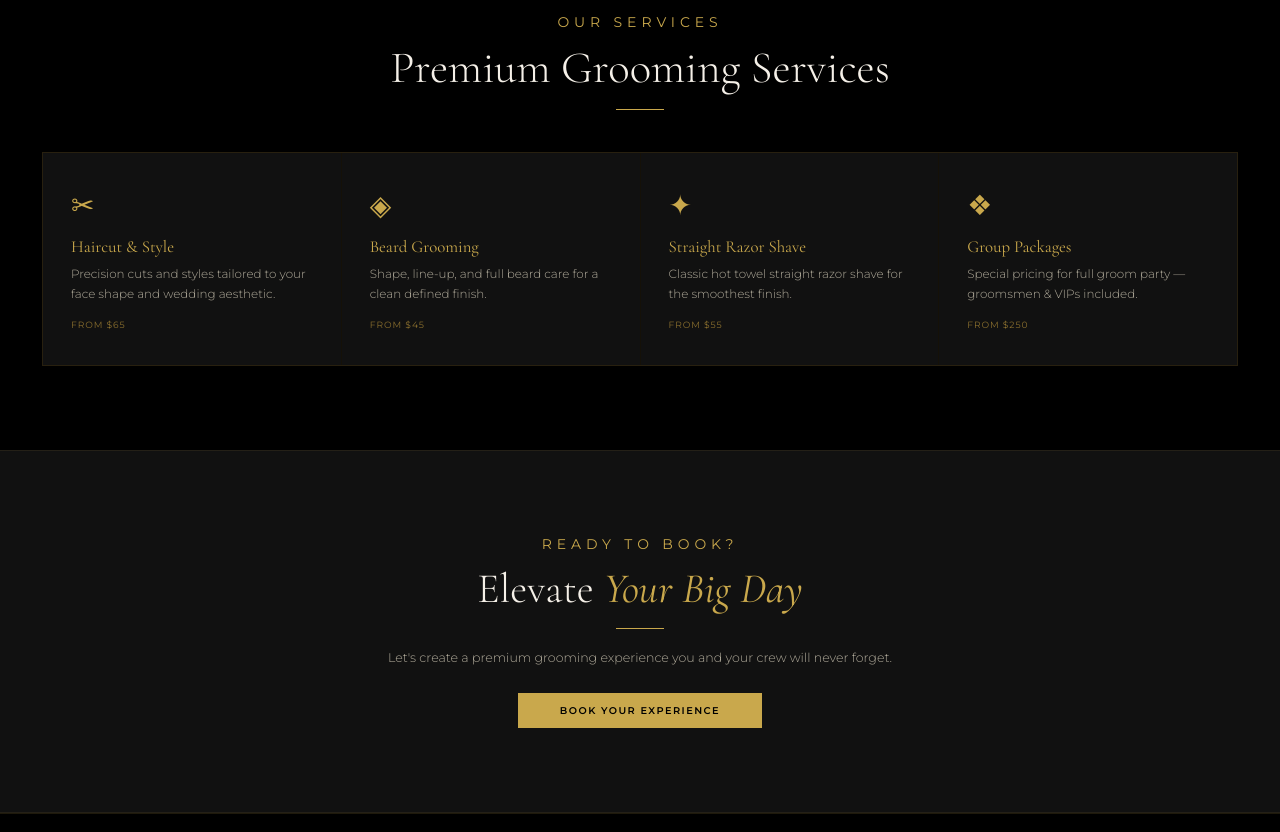
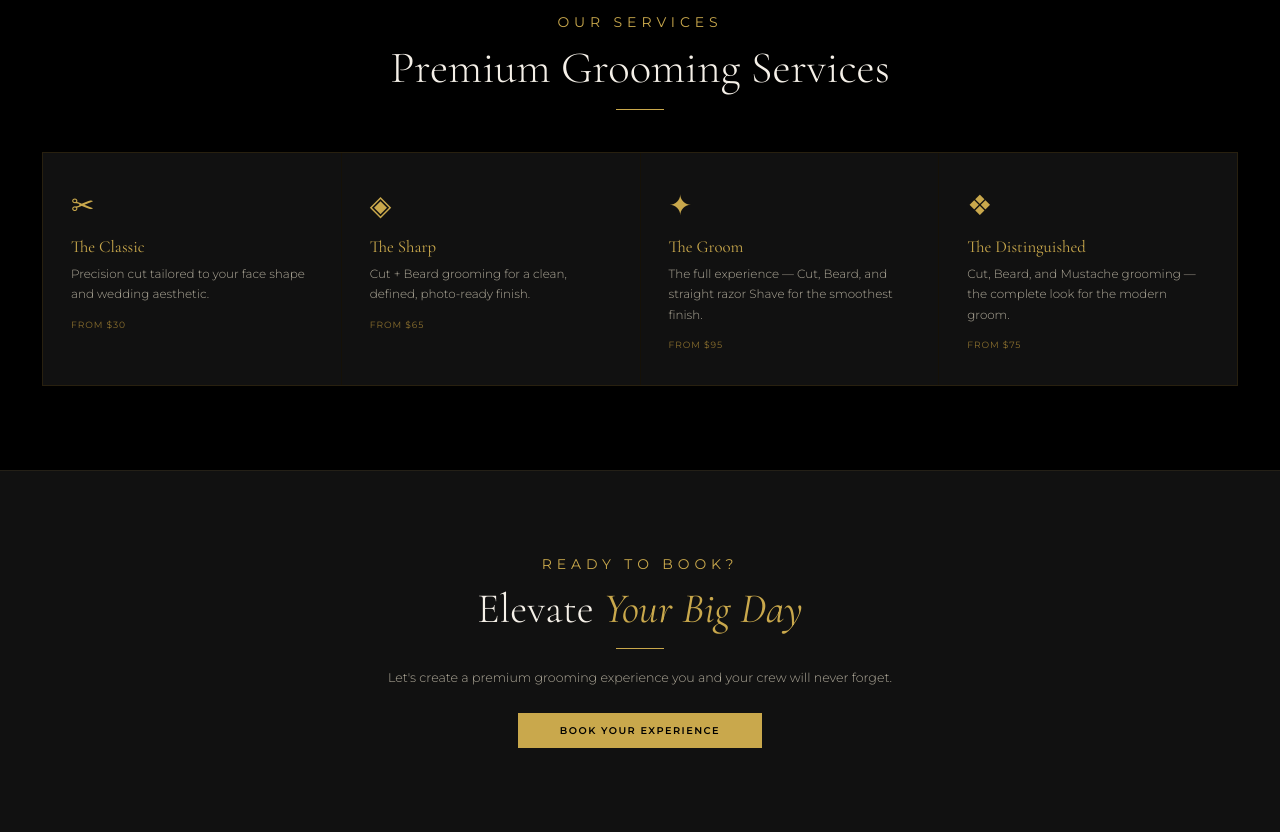
Before and after one commit to marshakprograms/groom-suite, a Flask app: page / in a window 1280 px wide. Shown: the part 1332-2164 px from the top of the page. Run offline with Flask 3, Linux system fonts and the light colour scheme.

Commit message:
Update service packages, pricing, add-ons, and service menu

```diff
--- a/templates/edit_booking.html
+++ b/templates/edit_booking.html
@@ -107,9 +107,9 @@
         <label>Add-ons</label>
         <select name="addons">
           <option value="None" {% if booking.addons == 'None' %}selected{% endif %}>None</option>
-          <option value="Cigars" {% if booking.addons == 'Cigars' %}selected{% endif %}>Cigars</option>
-          <option value="Whiskey Service" {% if booking.addons == 'Whiskey Service' %}selected{% endif %}>Whiskey Service</option>
-          <option value="Cigars + Whiskey" {% if booking.addons == 'Cigars + Whiskey' %}selected{% endif %}>Cigars + Whiskey</option>
+          <option value="Cigars ($150)" {% if booking.addons == 'Cigars ($150)' %}selected{% endif %}>Cigars ($150)</option>
+          <option value="Whiskey Service ($125)" {% if booking.addons == 'Whiskey Service ($125)' %}selected{% endif %}>Whiskey Service ($125)</option>
+          <option value="Cigars + Whiskey ($250)" {% if booking.addons == 'Cigars + Whiskey ($250)' %}selected{% endif %}>Cigars + Whiskey ($250)</option>
         </select>
       </div>
 
--- a/templates/index.html
+++ b/templates/index.html
@@ -67,27 +67,27 @@
   <div class="services-grid">
     <div class="service-card">
       <div class="service-icon">✂</div>
-      <div class="service-name">Haircut & Style</div>
-      <div class="service-desc">Precision cuts and styles tailored to your face shape and wedding aesthetic.</div>
+      <div class="service-name">The Classic</div>
+      <div class="service-desc">Precision cut tailored to your face shape and wedding aesthetic.</div>
+      <div class="service-price">From $30</div>
+    </div>
+    <div class="service-card">
+      <div class="service-icon">◈</div>
+      <div class="service-name">The Sharp</div>
+      <div class="service-desc">Cut + Beard grooming for a clean, defined, photo-ready finish.</div>
       <div class="service-price">From $65</div>
     </div>
     <div class="service-card">
-      <div class="service-icon">◈</div>
-      <div class="service-name">Beard Grooming</div>
-      <div class="service-desc">Shape, line-up, and full beard care for a clean defined finish.</div>
-      <div class="service-price">From $45</div>
-    </div>
-    <div class="service-card">
       <div class="service-icon">✦</div>
-      <div class="service-name">Straight Razor Shave</div>
-      <div class="service-desc">Classic hot towel straight razor shave for the smoothest finish.</div>
-      <div class="service-price">From $55</div>
+      <div class="service-name">The Groom</div>
+      <div class="service-desc">The full experience — Cut, Beard, and straight razor Shave for the smoothest finish.</div>
+      <div class="service-price">From $95</div>
     </div>
     <div class="service-card">
       <div class="service-icon">❖</div>
-      <div class="service-name">Group Packages</div>
-      <div class="service-desc">Special pricing for full groom party — groomsmen & VIPs included.</div>
-      <div class="service-price">From $250</div>
+      <div class="service-name">The Distinguished</div>
+      <div class="service-desc">Cut, Beard, and Mustache grooming — the complete look for the modern groom.</div>
+      <div class="service-price">From $75</div>
     </div>
   </div>
 </section>
--- a/templates/inquiry.html
+++ b/templates/inquiry.html
@@ -100,9 +100,9 @@
         <label>Add-ons</label>
         <select name="addons">
           <option value="None">None</option>
-          <option value="Cigars">Cigars</option>
-          <option value="Whiskey Service">Whiskey Service</option>
-          <option value="Cigars + Whiskey">Cigars + Whiskey</option>
+          <option value="Cigars ($150)">Cigars ($150)</option>
+          <option value="Whiskey Service ($125)">Whiskey Service ($125)</option>
+          <option value="Cigars + Whiskey ($250)">Cigars + Whiskey ($250)</option>
         </select>
       </div>
       <div class="form-field">
```
Also changed, not shown: templates/portal.html (+11 -5 lines).
